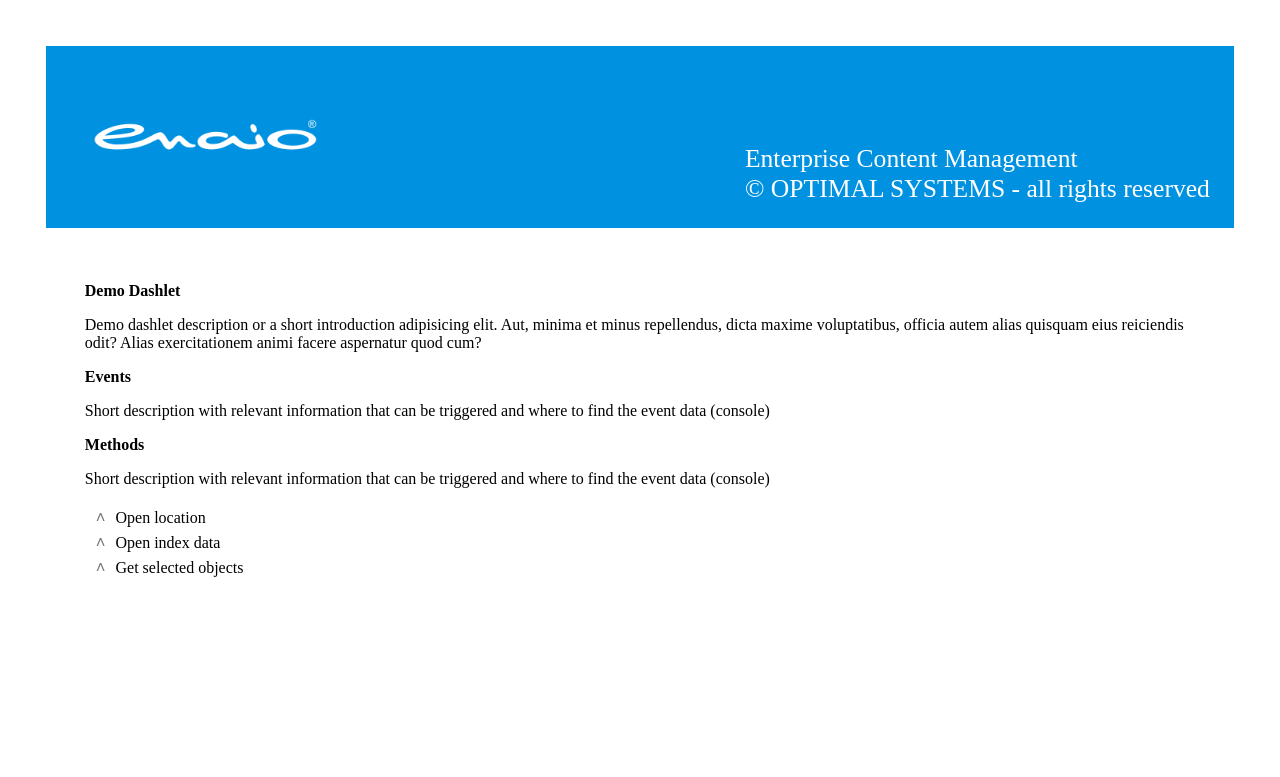
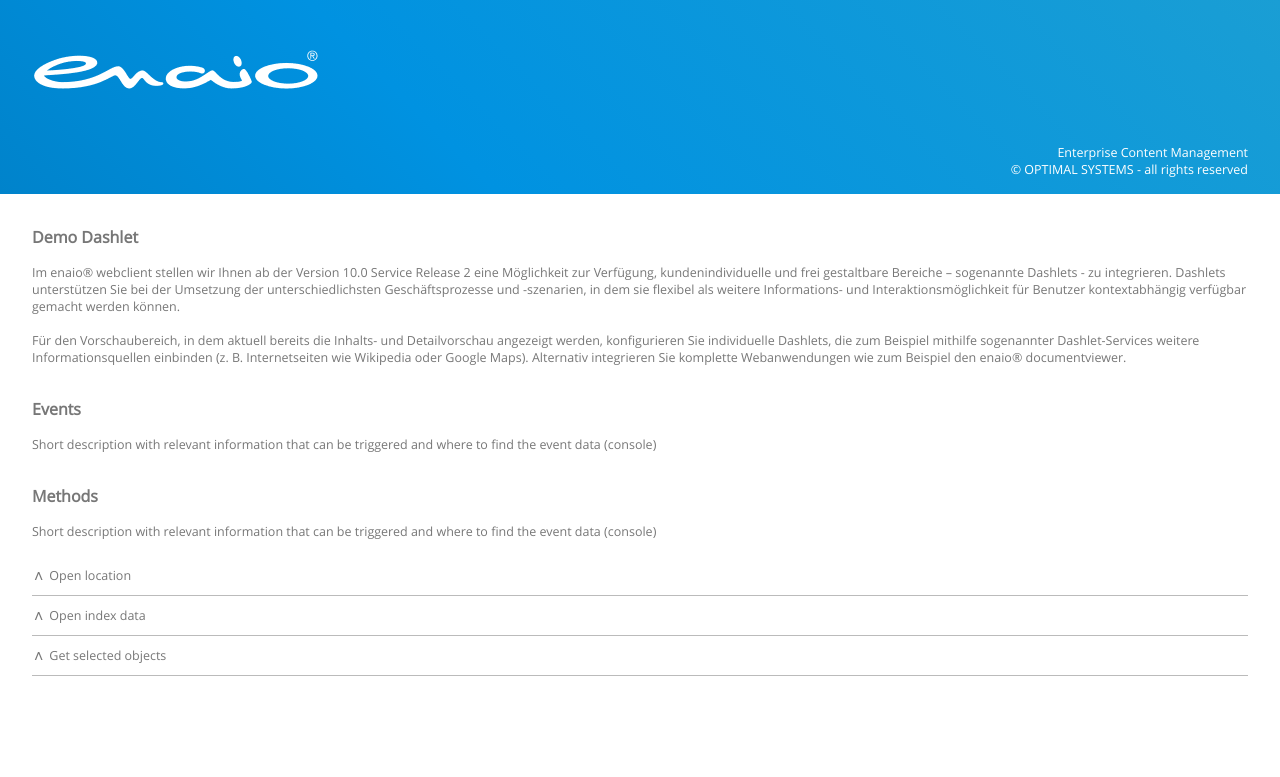
Before and after one commit to Sliqric7053/enaio-webclient-demo-dashlet, a plain HTML site: page index.html in a window 1280 px wide. Drawn offline with Linux system fonts and the light colour scheme.

Commit message:
Finish styling

```diff
--- a/index.html
+++ b/index.html
@@ -9,30 +9,45 @@
   </head>
   <body>
     <main class="main-container">
-      <section class="header-container">
+      <div class="header-container">
         <div class="header-banner">
-          <div class="header-banner__logo">
-            <img src="assets/enaio_blueline_white.png" />
+          <div class="header-banner-logo">
+            <img
+              alt="enaio®"
+              title="enaio®"
+              src="assets/enaio_blueline_white.png"
+            />
           </div>
-          <div class="header-banner__text">
-            <span class="header-banner__text--ecm"></span>
-            <span class="header-banner__text--OS"></span>
+          <div class="header-banner-text">
+            <span>Enterprise Content Management</span>
+            <span>© OPTIMAL SYSTEMS - all rights reserved</span>
           </div>
         </div>
-      </section>
-      <section class="section-container">
-        <section class="introduction">
+      </div>
+      <div class="section-container">
+        <div class="introduction">
           <div>
             <p class="section-heading">Demo Dashlet</p>
             <p class="section-text">
-              Demo dashlet description or a short introduction adipisicing elit.
-              Aut, minima et minus repellendus, dicta maxime voluptatibus,
-              officia autem alias quisquam eius reiciendis odit? Alias
-              exercitationem animi facere aspernatur quod cum?
+              Im enaio® webclient stellen wir Ihnen ab der Version 10.0 Service
+              Release 2 eine Möglichkeit zur Verfügung, kundenindividuelle und
+              frei gestaltbare Bereiche – sogenannte Dashlets - zu integrieren.
+              Dashlets unterstützen Sie bei der Umsetzung der
+              unterschiedlichsten Geschäftsprozesse und -szenarien, in dem sie
+              flexibel als weitere Informations- und Interaktionsmöglichkeit für
+              Benutzer kontextabhängig verfügbar gemacht werden können.
+              <br />
+              <br />
+              Für den Vorschaubereich, in dem aktuell bereits die Inhalts- und
+              Detailvorschau angezeigt werden, konfigurieren Sie individuelle
+              Dashlets, die zum Beispiel mithilfe sogenannter Dashlet-Services
+              weitere Informationsquellen einbinden (z. B. Internetseiten wie
+              Wikipedia oder Google Maps). Alternativ integrieren Sie komplette
+              Webanwendungen wie zum Beispiel den enaio® documentviewer.
             </p>
           </div>
-        </section>
-        <section class="events">
+        </div>
+        <div class="events">
           <div>
             <p class="section-heading">Events</p>
             <p class="section-text">
@@ -40,8 +55,8 @@
               and where to find the event data (console)
             </p>
           </div>
-        </section>
-        <section class="methods">
+        </div>
+        <div class="methods">
           <div>
             <p class="section-heading">Methods</p>
             <p class="section-text">
@@ -49,12 +64,12 @@
               and where to find the event data (console)
             </p>
           </div>
-        </section>
-        <section class="collapsible-container">
+        </div>
+        <div class="collapsible-container">
+          <legend onclick="collapse(event)">
             <button class="collapsible"></button>
-          <span class="content-heading" onclick="collapse(event)"
-            >Open location</span
-          >
+            <span class="content-heading">Open location</span>
+          </legend>
           <div class="content">
             <p>
               Lorem ipsum dolor sit amet, consectetur adipisicing elit, sed do
@@ -62,29 +77,24 @@
               enim ad minim veniam, quis nostrud exercitation ullamco laboris
               nisi ut aliquip ex ea commodo consequat.
             </p>
-            <p>
-              Click Example 1 button to "Open location" in the current browser
-              tab.
-            </p>
-            <p>
-              Click Example 2 button to "Open location" in another browser tab.
-            </p>
-            <button id="openLocation" class="inner-button primary">
-              Example 1
-            </button>
-            <button id="openLocationNewTab" class="inner-button primary">
+            <div class="content-button-container">
+              <button id="openLocation" class="inner-button">Example 1</button>
+              <button id="openLocationNewTab" class="inner-button">
                 Example 2
               </button>
+            </div>
+
             <p>
               <a class="content-link" href="#"
                 >Open index data - Documentation link</a
               >
             </p>
           </div>
+
+          <legend onclick="collapse(event)">
             <button class="collapsible"></button>
-          <span class="content-heading" onclick="collapse(event)"
-            >Open index data</span
-          >
+            <span class="content-heading">Open index data</span>
+          </legend>
           <div class="content">
             <p>
               Lorem ipsum dolor sit amet, consectetur adipisicing elit, sed do
@@ -92,19 +102,22 @@
               enim ad minim veniam, quis nostrud exercitation ullamco laboris
               nisi ut aliquip ex ea commodo consequat.
             </p>
-            <button id="openIndexData" class="inner-button primary">
-              Example 1
-            </button>
+
+            <div class="content-button-container">
+              <button id="openIndexData" class="inner-button">Example 1</button>
+            </div>
+
             <p>
               <a class="content-link" href="#"
                 >Open index data - Documentation link</a
               >
             </p>
           </div>
+
+          <legend onclick="collapse(event)">
             <button class="collapsible"></button>
-          <span class="content-heading" onclick="collapse(event)"
-            >Get selected objects</span
-          >
+            <span class="content-heading">Get selected objects</span>
+          </legend>
           <div class="content">
             <p>
               Lorem ipsum dolor sit amet, consectetur adipisicing elit, sed do
@@ -112,17 +125,21 @@
               enim ad minim veniam, quis nostrud exercitation ullamco laboris
               nisi ut aliquip ex ea commodo consequat.
             </p>
-            <button id="getSelectedObjects" class="inner-button primary">
+
+            <div class="content-button-container">
+              <button id="getSelectedObjects" class="inner-button">
                 Example 1
               </button>
+            </div>
+
             <p>
               <a class="content-link" href="#"
                 >Get selected objects - Documentation link</a
               >
             </p>
           </div>
-        </section>
-      </section>
+        </div>
+      </div>
     </main>
     <script src="js/style.js"></script>
     <script type="module" src="js/library.js"></script>
--- a/js/main.js
+++ b/js/main.js
@@ -22,6 +22,7 @@
     onInit(data);
     context = data.context;
     // TODO: Add info relating to this log in the Doku
+    // "context" will be made available (in the onInit event) in a later enaio webclient service release.
     console.log(`Current context`, context);
   }
   return true;
--- a/js/style.js
+++ b/js/style.js
@@ -1,38 +1,15 @@
-let coll = document.getElementsByClassName("collapsible");
-
-let i;
-for (i = 0; i < coll.length; i++) {
-  coll[i].addEventListener("click", collapse, true);
-}
-
 function collapse(event) {
-  if (event.target.localName == "button") {
-    content = event.target.nextElementSibling.nextElementSibling;
+  if (event.target.localName == "legend") {
+    content = event.target.nextElementSibling;
     event.target.classList.toggle("active");
   } else {
-    content = event.target.nextElementSibling;
-    event.target.previousElementSibling.classList.toggle("active");
+    content = event.target.parentNode.nextElementSibling;
+    event.target.parentNode.classList.toggle("active");
   }
 
   if (content.style.maxHeight) {
     content.style.maxHeight = null;
   } else {
-    content.style.maxHeight = `${content.scrollHeight}px`;
+    content.style.maxHeight = "unset";
   }
 }
-
-i = 0;
-let span1 = "Enterprise Content Management";
-let span2 = "© OPTIMAL SYSTEMS - all rights reserved";
-let speed = 60; /* The speed/duration of the effect in milliseconds */
-
-(function typeWriter() {
-  if (i < span1.length + span1.length) {
-    document.querySelector(".header-banner__text--ecm").innerHTML +=
-      span1.charAt(i);
-    document.querySelector(".header-banner__text--OS").innerHTML +=
-      span2.charAt(i);
-    i++;
-    setTimeout(typeWriter, speed);
-  }
-})();
--- a/styles/main.css
+++ b/styles/main.css
@@ -1,76 +1,86 @@
-:root {
-  --enaio-primary-color: #0092e1;
-  --white: #ffffff;
+@font-face {
+  font-family: 'enaioOpenSans';
+  src: url(./font/OpenSans-Regular-webfont.eot); /* IE9 Compat Modes */
+  src: url(./font/OpenSans-Regular-webfont.eot?#iefix) format("embedded-opentype"), /* IE6-IE8 */ url(./font/OpenSans-Regular-webfont.woff) format("woff"), /* Pretty Modern Browsers */ url(./font/OpenSans-Regular-webfont.ttf) format("truetype"), /* Safari, Android, iOS */ url(./font/OpenSans-Regular-webfont.svg#robotolight) format("svg"); /* Legacy iOS */
 }
 
-.header-banner__text--ecm,
-.header-banner__text--OS {
-  font-size: 2vw;
+:root {
+  --white: #ffffff;
+  --enaio-color-gradient1: #1a9ed4;
+  --enaio-color-gradient2: #0092e1;
+  --enaio-color-gradient3: #0083cb;
+}
+
+body {
+  margin: 0;
+}
+
+* {
+  font-family: 'enaioOpenSans', Arial, Sans-Serif;
+  font-size: 12.5px;
+  font-style: normal;
+  color: #777;
+  font-weight: 400;
+}
+
+.header-banner {
+  background: var(--enaio-color-gradient1);
+  background: linear-gradient(225deg, var(--enaio-color-gradient1) 0%, var(--enaio-color-gradient2) 66%, var(--enaio-color-gradient3));
+  background: -webkit-linear-gradient(225deg, var(--enaio-color-gradient1) 0%, var(--enaio-color-gradient2) 66%, var(--enaio-color-gradient3));
+  color: var(--white);
+  display: flex;
+}
+
+.header-banner .header-banner-text {
+  display: flex;
+  flex-direction: column;
+  align-self: end;
+  text-align: right;
+  padding: 16px 32px;
+}
+
+.header-banner-text span {
+  color: var(--white);
+}
+
+.header-banner .header-banner-logo {
+  padding: 48px 32px 0 32px;
+}
+
+.main-container, .header-container, .header-banner, .section-container {
+  width: 100%;
+  height: 100%;
+  display: block;
+  overflow: hidden;
+}
+
+.main-container {
+  background: var(--white);
+}
+
+.header-container {
+  display: flex;
 }
 
 .section-container {
-  padding: 3vw;
+  display: block;
+  box-sizing: border-box;
+  padding: 16px 32px 32px 32px;
 }
 
-/* collapse effect */
-.collapsible {
-  background-color: var(--white);
-  cursor: pointer;
-  border: none;
-  text-align: left;
-  outline: none;
-  font-size: 20px;
+.section-container .section-heading {
+  font-weight: bolder;
+  font-size: 16px;
+  margin: 16px 0 0 0;
 }
 
-.collapsible-container > span {
-  cursor: pointer;
+.section-container section {
+  margin-bottom: 32px;
 }
 
-.inner-button {
-  background-color: var(--enaio-primary-color);
-  border: 1px solid var(--enaio-primary-color);
-  color: var(--white);
-  padding: 10px 5vw;
-  text-align: center;
-  text-decoration: none;
-  display: inline-block;
-  font-size: 12px;
-  margin: 4px 2px;
-  transition-duration: 0.4s;
-  cursor: pointer;
-  border-radius: 8px;
-  box-shadow: 0 8px 16px 0 rgba(0, 0, 0, 0.2), 0 6px 20px 0 rgba(0, 0, 0, 0.19);
-}
-
-.inner-button .primary {
-  background-color: var(--white);
-  color: black;
-  border: 1px solid #008cba;
-}
-
-.primary:hover {
-  border: none;
-  background-color: var(--white);
-  color: var(--enaio-primary-color);
-  border: 1px solid var(--enaio-primary-color);
-  border-radius: 8px;
-}
-
-.active,
-.collapsible:hover {
-  background-color: var(--white);
-}
-
-.collapsible:after {
-  content: '˄';
-  color: #777;
-  font-weight: lighter;
-  margin-left: 5px;
-  font-size: smaller;
-}
-
-.active:after {
-  content: '˅';
+.section-container .section-text {
+  padding: 16px 0;
+  margin: 0;
 }
 
 .content {
@@ -79,69 +89,64 @@
   transition: max-height 0.2s ease-out;
 }
 
-.content .content-link {
-  color: var(--enaio-primary-color);
+.content p {
+  margin: 16px 0;
 }
 
-.main-container {
-  background: var(--white);
-  padding: 3vw;
+.content-button-container{
+  display: flex;
+  flex-direction: row;
+  align-items: center;
 }
 
-.header-banner {
-  background-color: var(--enaio-primary-color);
-  color: var(--white);
-  display: flex;
-  padding: 2%;
+.content .content-link {
+  color: var(--enaio-color-gradient1);
 }
 
-.header-banner .header-banner__text {
-  display: flex;
-  flex-direction: column;
-  align-self: end;
+.inner-button {
+  height: 32px;
+  background-color: var(--enaio-color-gradient3);
+  border: transparent;
+  color: var(--white);
+  font-size: 14px;
+  cursor: pointer;
+  box-shadow: 0 1px 0 0 #dedede;
+  transition: background-color .2s ease-in-out;
+  display: inline-block;
+  padding: 0 16px;
+  margin-right: 8px;
 }
 
-.header-banner .header-banner__logo {
-  flex-grow: 1;
-  padding: inherit;
-  margin-top: 25px;
+.inner-button:hover {
+  background-color: var(--enaio-color-gradient1);
 }
 
-.section-container .section-heading {
-  font-weight: bolder;
+.collapsible {
+  background-color: var(--white);
+  cursor: pointer;
+  border: none;
+  font-size: 16px;
+  padding-left: 0;
 }
 
-.collapsible-container .content-heading {
-  font-weight: 500;
+.active, .collapsible:hover {
+  background-color: var(--white);
 }
 
-/* Screen size is 601px wide or more */
-@media screen and (min-width: 601px) {
-  .header-banner__logo img {
-    width: 100%;
-    max-width: 225px;
-    height: auto;
-  }
+legend {
+  box-sizing: border-box;
+  cursor: pointer;
+  height: 40px;
+  border-bottom: 1px solid #bbb;
+  display: flex;
+  align-items: center;
+  width: 100%;
 }
 
-/* Screen size is 600px wide or less */
-@media screen and (max-width: 600px) {
-  .header-banner__logo img {
-    width: 100%;
-    max-width: 180px;
-    height: auto;
-  }
+.collapsible:after {
+  content: "˄";
 }
 
-/* Screen size is 400px wide or less */
-@media screen and (max-width: 400px) {
-  .header-banner__logo img {
-    width: 100%;
-    max-width: 100px;
-    height: auto;
-  }
-
-  .inner-button {
-    font-size: 10px;
-  }
+legend.active .collapsible:after {
+  content: "˅";
 }
```
Also changed, not shown: styles/style.js (deleted, +0 -38 lines), .gitlab-ci.yml (added), README.md, assets/enaio_blueline_white.svg (added), assets/square-tile.png (added), styles/font/OpenSans-Regular-webfont.ttf (added), styles/font/OpenSans-Regular-webfont.woff (added), 3 other files. Lines whose indentation alone changed are shown as unchanged.
